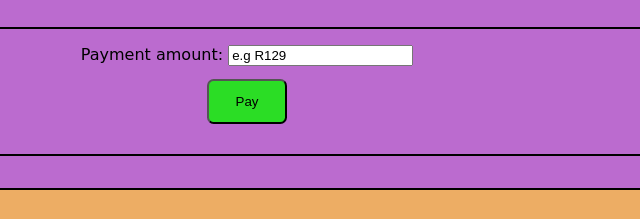
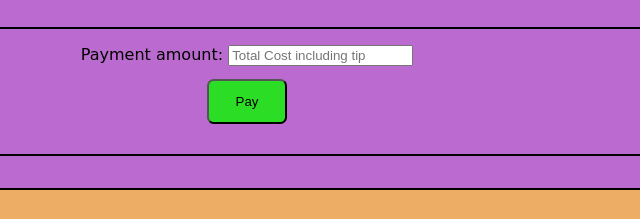
Before and after one commit to Mohau-Modisana/Mohau-Modisana-Perfect-Pizza, a plain HTML site: page index.html in a window 1280 px wide. Both pictures are taken after a click on the button "Check Out". Shown: the part 363-582 px from the top of the page, 393-1033 px from the left. Drawn offline with Linux system fonts and the light colour scheme.

Commit message:
adding placeholder for payment amount input

```diff
--- a/index.html
+++ b/index.html
@@ -72,7 +72,7 @@
          Payment amount:
            </span>
            <span>
-        <input type="text"  name="" value="e.g R129">
+        <input type="text"  name="" value="" placeholder="Total Cost including tip">
             </span>
        </div>
        <div>
```
